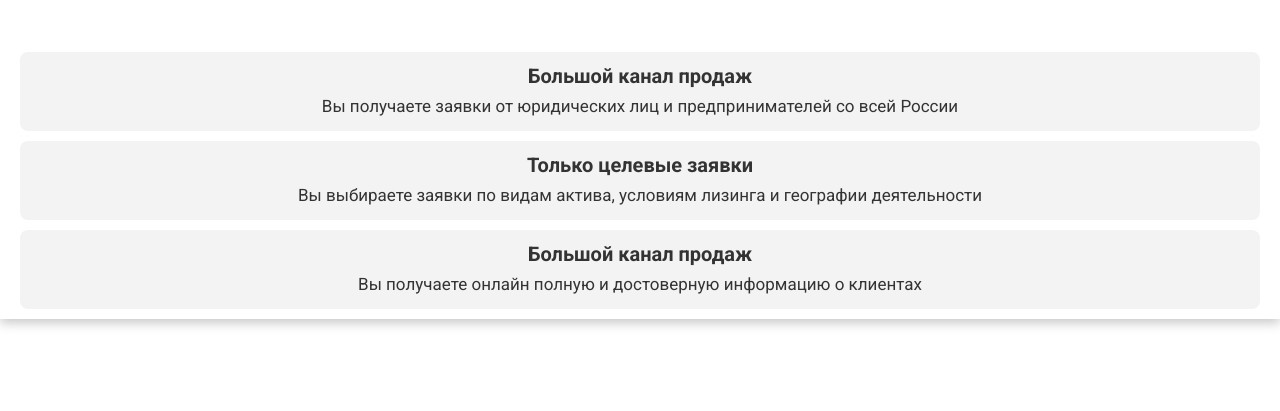
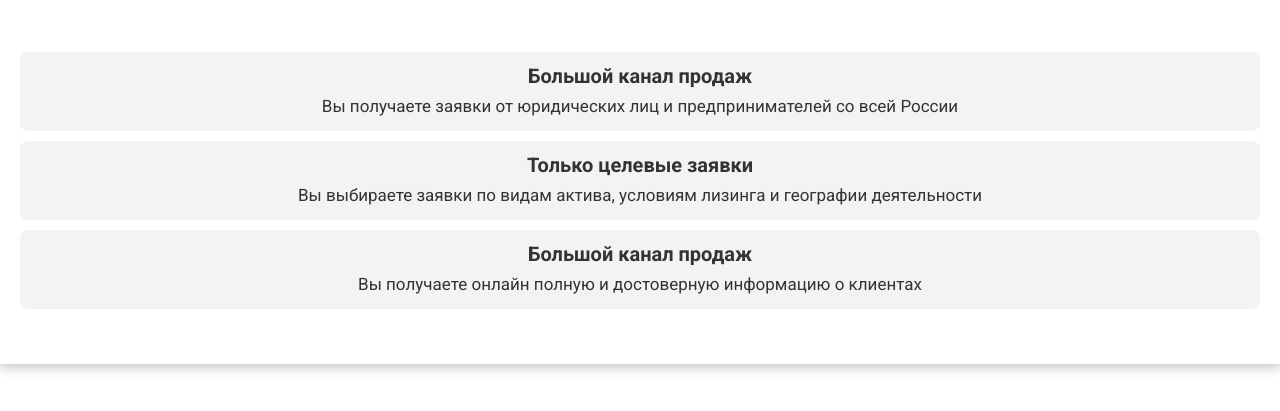
Before and after one commit to alexeysoloberezin/11, a plain HTML site: page index.html in a window 1280 px wide. Shown: the part 95-506 px from the top of the page. Drawn offline with Linux system fonts and the light colour scheme.

Commit message:
Add files via upload

```diff
--- a/style.css
+++ b/style.css
@@ -36,7 +36,7 @@
 }
 .benefits__list{
   color: #333;
-  padding: 0;
+  padding: 0 0 45px 0;
 }
 .benefits__item{
   background: #F3F3F3;
```
